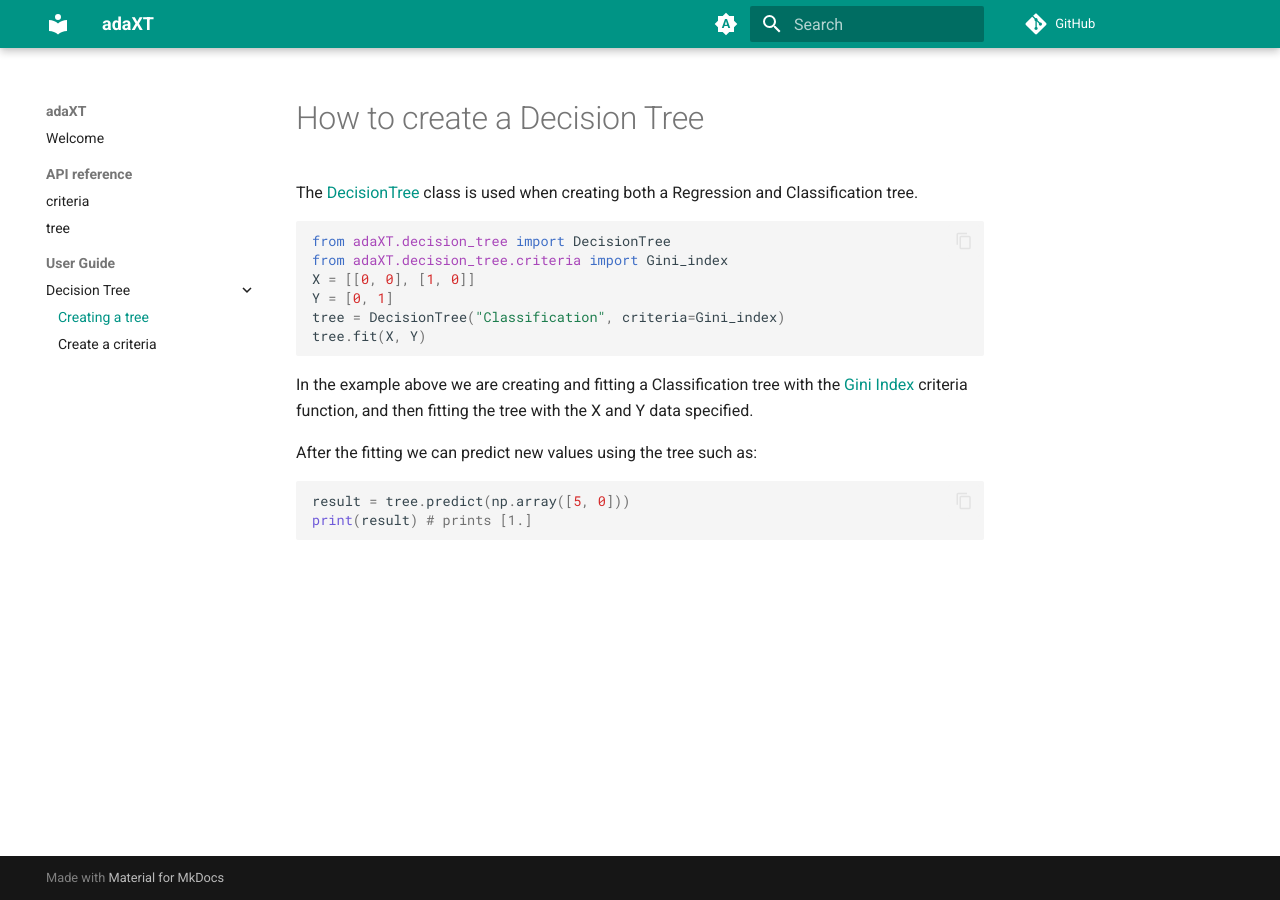
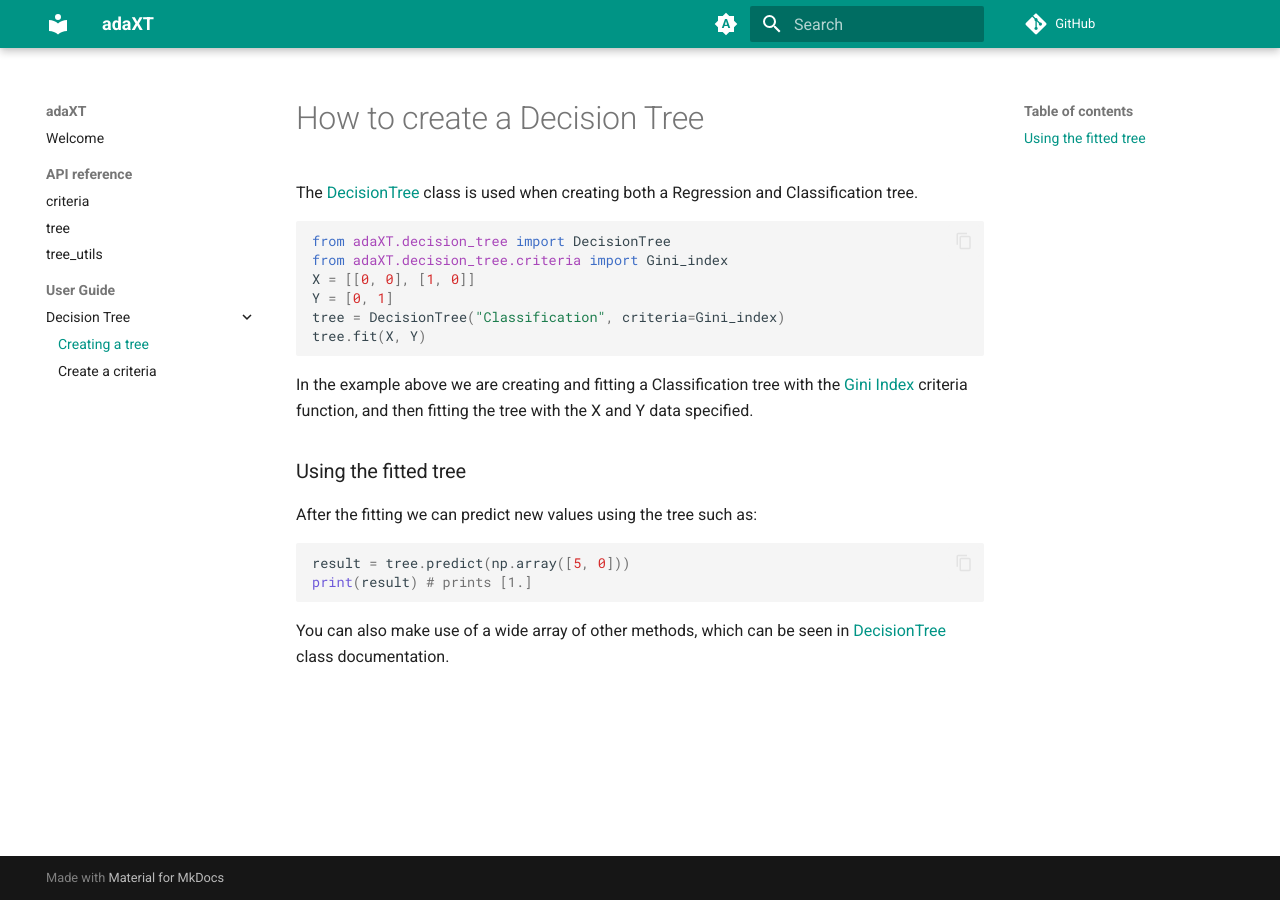
Before and after one commit to NiklasPfister/adaXT, an MkDocs documentation site: the page built from docs/decision_tree/examples/creatingATree.md, in a window 1280 px wide. Built offline with MkDocs 1.6.1 and Material for MkDocs 9.7.7, drawn with Linux system fonts in a browser that asks for light colours; comment, search, counter and statistics services are not loaded.

Commit message:
more work on documentation

````diff
--- a/docs/decision_tree/examples/creatingATree.md
+++ b/docs/decision_tree/examples/creatingATree.md
@@ -11,8 +11,12 @@ tree.fit(X, Y)
 In the example above we are creating and fitting a Classification
 tree with the [Gini Index](../criteria/criteria.md) criteria function, and then fitting the tree with the X and Y data specified.
 
+
+### Using the fitted tree
+
 After the fitting we can predict new values using the tree such as:
 ```py
 result = tree.predict(np.array([5, 0]))
 print(result) # prints [1.]
 ```
+You can also make use of a wide array of other methods, which can be seen in [DecisionTree](../tree/DecisionTree.md) class documentation.
--- a/mkdocs.yml
+++ b/mkdocs.yml
@@ -56,6 +56,7 @@ nav:
   - API reference:
     - criteria: decision_tree/criteria/criteria.md
     - tree: decision_tree/tree/DecisionTree.md
+    - tree_utils: decision_tree/utils/tree_utils.md
   - User Guide:
     - Decision Tree:
       - Creating a tree: decision_tree/examples/creatingATree.md
````
Also changed, not shown: docs/decision_tree/criteria/criteria.md (+1 -2 lines), docs/decision_tree/examples/creatingACriteria.md (+1 -1 lines), docs/decision_tree/tree/DecisionTree.md (+4 -0 lines), docs/decision_tree/utils/tree_utils.md (added, +6 -0 lines), docs/assests/examples/linear_regression/test.py (renamed from docs/assests/examples/LinearRegressionExample/test.py), docs/decision_tree/utils/utils.md (deleted), 2 other files.
